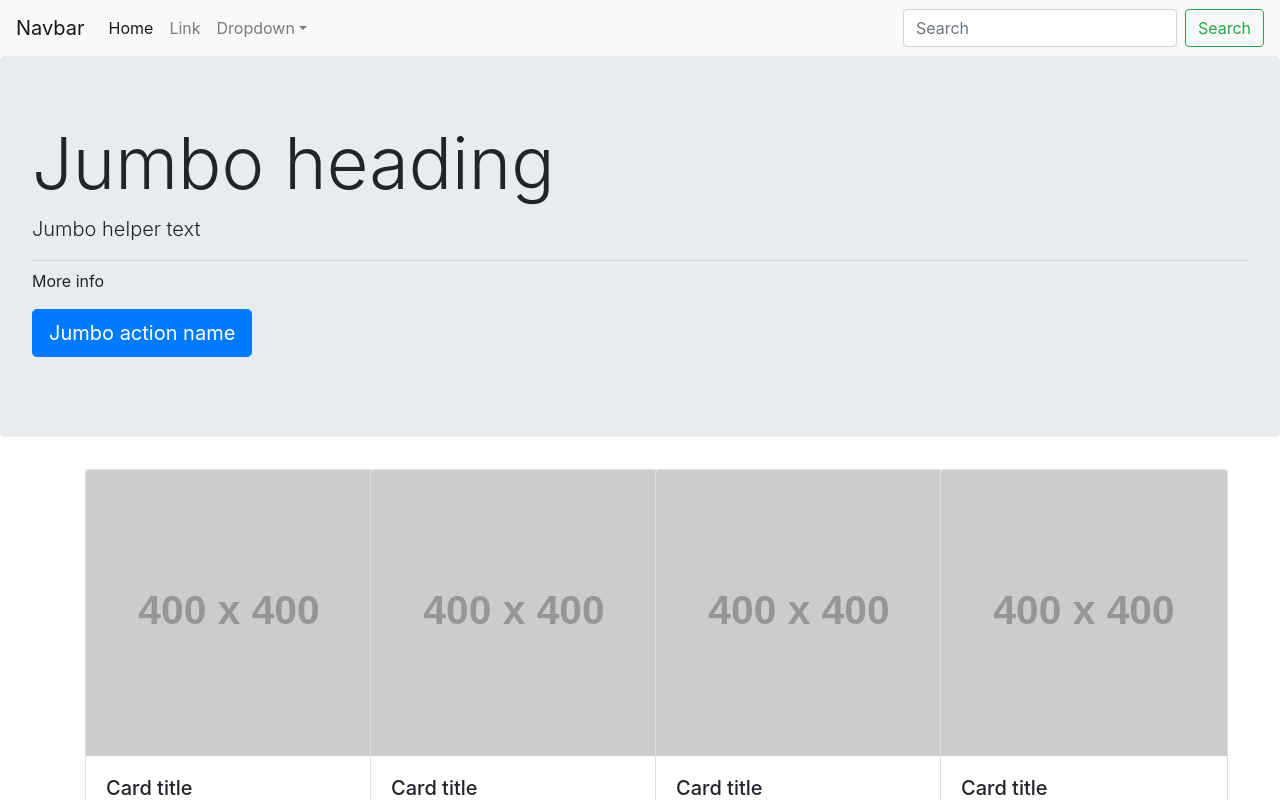
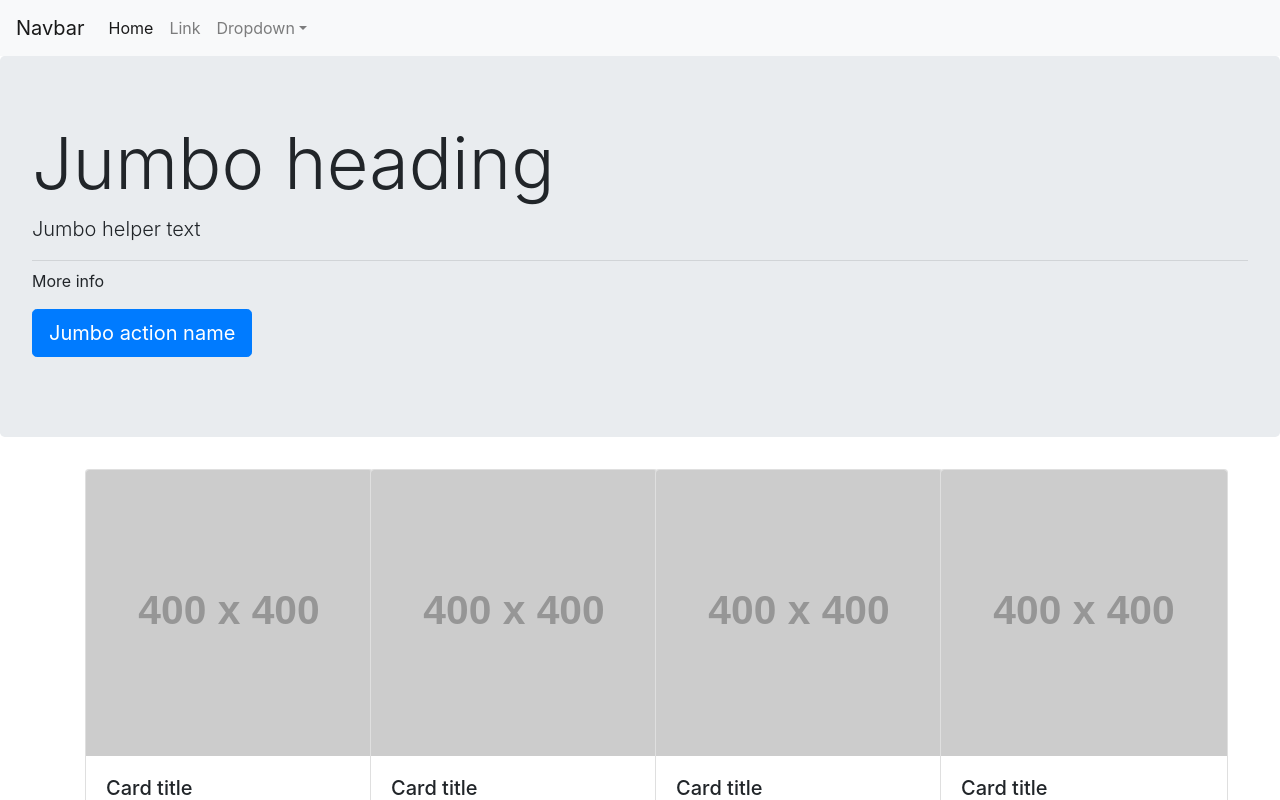
Before and after one commit to leightongrant/Bootstrap-Portfolio, a plain HTML site: page index.html in a window 1280 px wide. Shown: the top 800 px of the page. Drawn offline with nearby package versions, Linux system fonts and the light colour scheme; placeholder pictures from the web are drawn by us.

Commit message:
removes search from nav

```diff
--- a/index.html
+++ b/index.html
@@ -50,10 +50,6 @@
                     </div>
                 </li>
             </ul>
-            <form class="form-inline my-2 my-lg-0">
-                <input class="form-control mr-sm-2" type="text" placeholder="Search">
-                <button class="btn btn-outline-success my-2 my-sm-0" type="submit">Search</button>
-            </form>
         </div>
     </nav>
 
```
